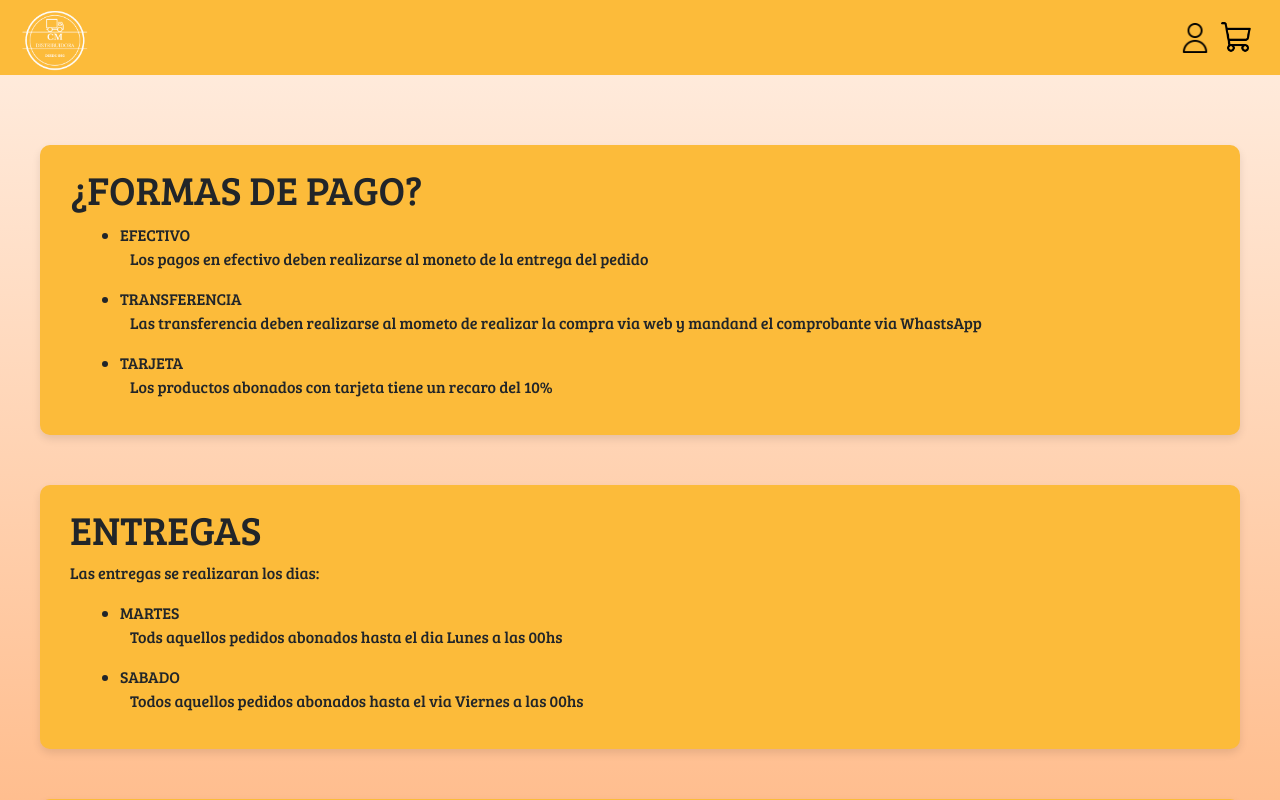
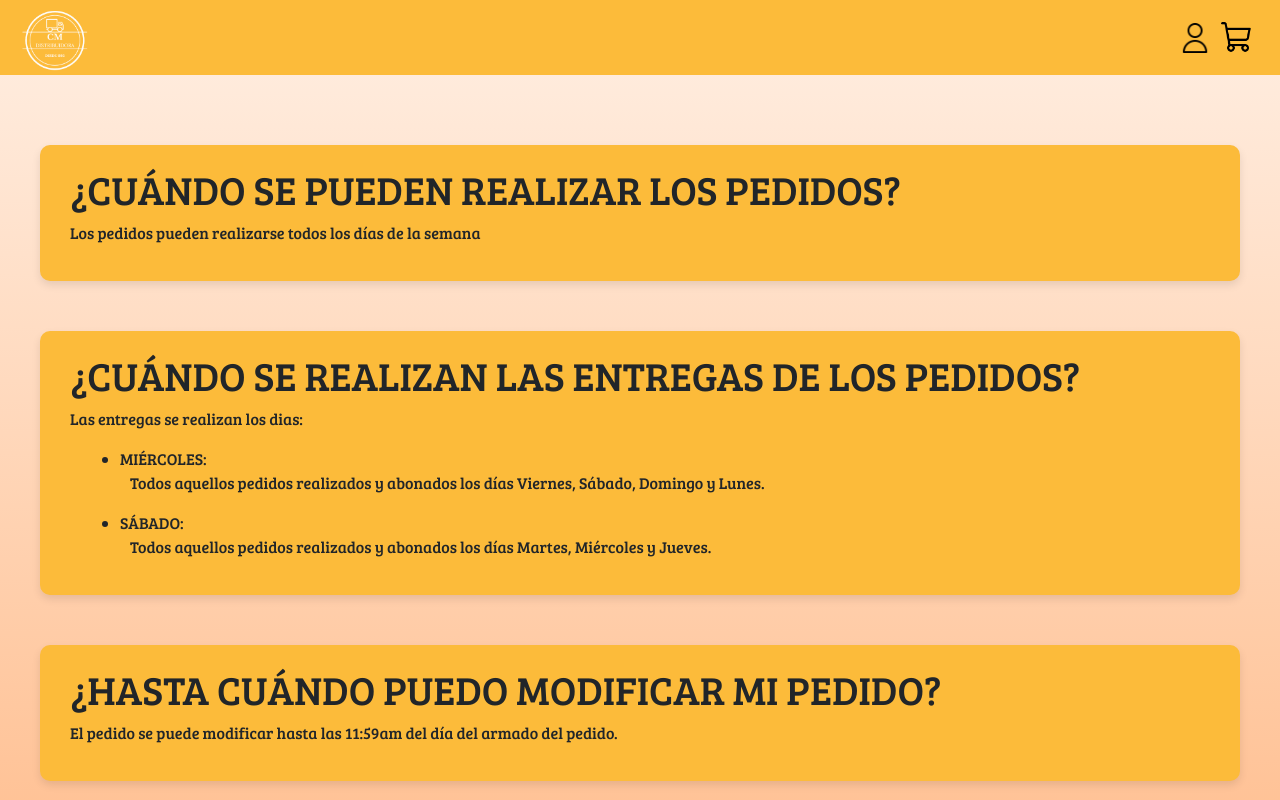
Before and after one commit to T154N/Seminario, a React (Create React App) app in the folder FrontEnd/frontend/: page /info in a window 1280 px wide. Built offline with nearby package versions, Linux system fonts and the light colour scheme.

Commit message:
info cheta

```diff
--- a/FrontEnd/frontend/src/components/info/Info.jsx
+++ b/FrontEnd/frontend/src/components/info/Info.jsx
@@ -5,24 +5,27 @@ export function Info() {
         <div className="container-page">
             <div className="info-row">
                 <div className='info-col'>
-                    <h1>¿FORMAS DE PAGO?</h1>
+                    <h1>¿CUÁNDO SE PUEDEN REALIZAR LOS PEDIDOS?</h1>
+                    <p>Los pedidos pueden realizarse todos los días de la semana</p>
+                </div>
+                <div className='info-col'>
+                    <h1>¿CUÁNDO SE REALIZAN LAS ENTREGAS DE LOS PEDIDOS?</h1>
+                    <p>Las entregas se realizan los dias:</p>
                     <ul className="payment-list">
-                        <li>EFECTIVO</li><p>Los pagos en efectivo deben realizarse al moneto de la entrega del pedido</p>
-                        <li>TRANSFERENCIA</li><p>Las transferencia deben realizarse al mometo de realizar la compra via web y mandand el comprobante via WhastsApp</p>
-                        <li>TARJETA</li><p>Los productos abonados con tarjeta tiene un recaro del 10%</p>
+                        <li>MIÉRCOLES:</li><p>Todos aquellos pedidos realizados y abonados los días Viernes, Sábado, Domingo y Lunes.</p>
+                        <li>SÁBADO:</li><p>Todos aquellos pedidos realizados y abonados los días Martes, Miércoles y Jueves.</p>
                     </ul>
                 </div>
                 <div className='info-col'>
-                    <h1>ENTREGAS</h1>
-                    <p>Las entregas se realizaran los dias:</p>
-                    <ul className="payment-list">
-                        <li>MARTES</li><p>Tods aquellos pedidos abonados hasta el dia Lunes a las 00hs</p>
-                        <li>SABADO</li><p>Todos aquellos pedidos abonados hasta el via Viernes a las 00hs</p>
-                    </ul>
+                    <h1>¿HASTA CUÁNDO PUEDO MODIFICAR MI PEDIDO?</h1>
+                    <p>El pedido se puede modificar hasta las 11:59am del día del armado del pedido.</p>
                 </div>
                 <div className='info-col'>
-                    <h1>DEVOLUCIONES</h1>
-                    <p>No se realizara devoluciones de dinero, se entregarn en un futuro auqellos productos señados</p>
+                    <h1>¿CUÁLES SON LAS FORMAS DE PAGO?</h1>
+                    <ul className="payment-list">
+                        <li>EFECTIVO</li><p>Los pagos en efectivo deben realizarse al momento de la entrega del pedido</p>
+                        <li>TRANSFERENCIA</li><p>Las transferencias deben realizarse al momento de realizar la compra vía web y mandar el comprobante vía WhastsApp</p>
+                    </ul>
                 </div>
             </div>
         </div>
```
